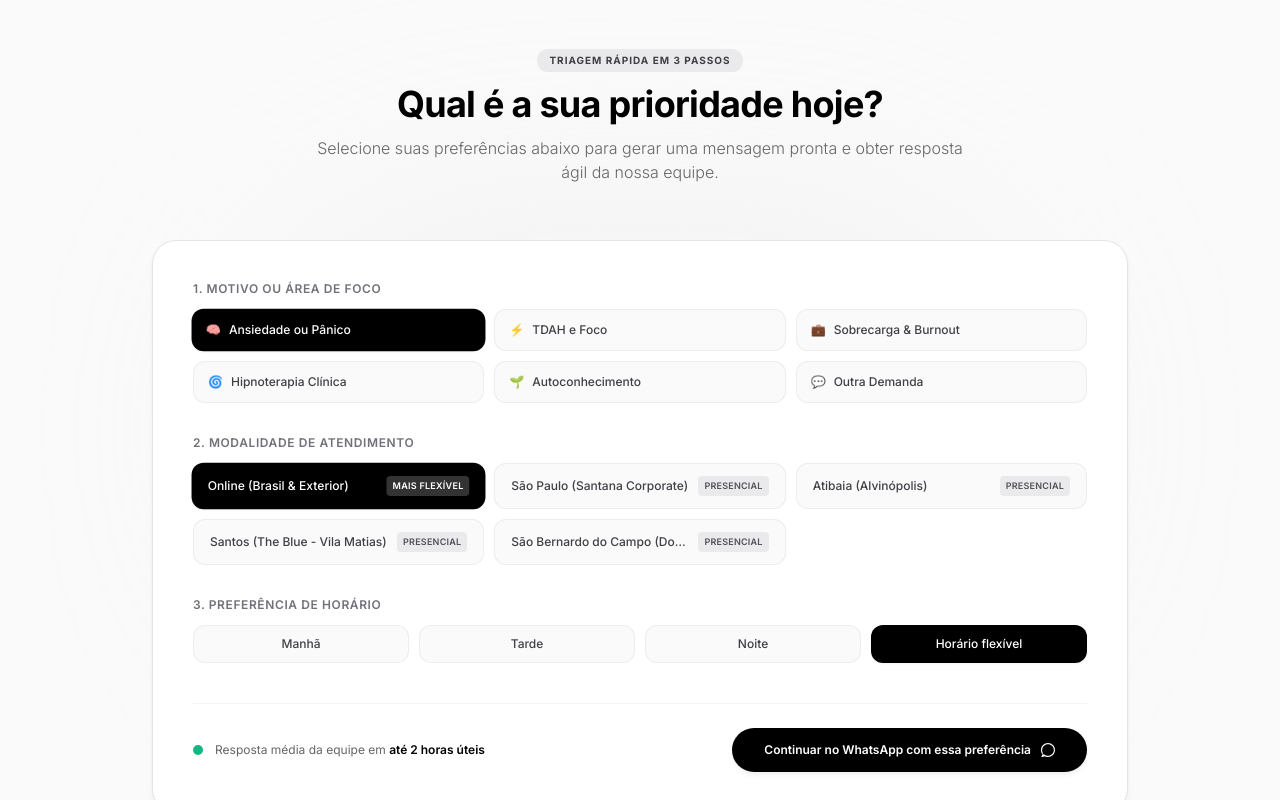
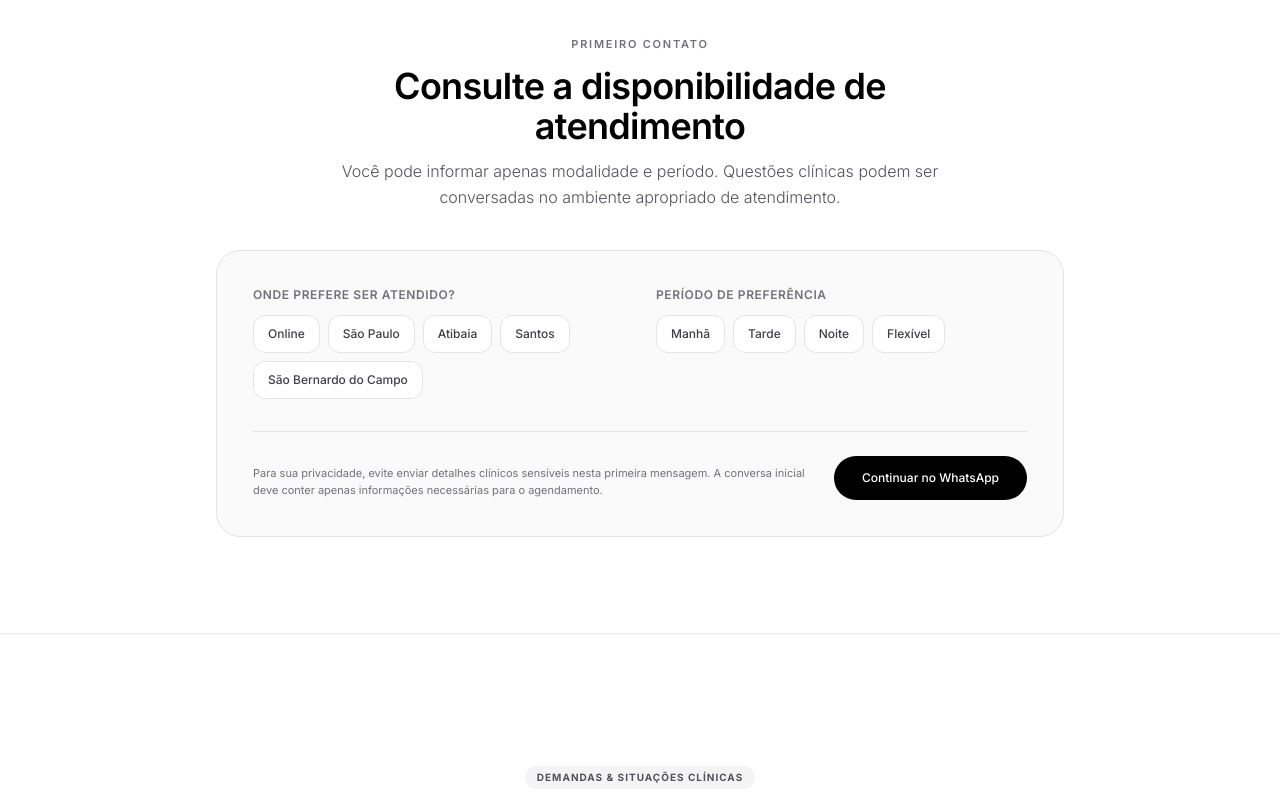
Before and after one commit to RennanLucas/cristiano-avila-site, a Next.js app: page / in a window 1280 px wide. Shown: the part 3240-4040 px from the top of the page. Built offline with nearby package versions, Linux system fonts and the light colour scheme.

Commit message:
fix: minimize health data in first-contact flow

```diff
--- a/src/components/QuickTriage.tsx
+++ b/src/components/QuickTriage.tsx
@@ -1,172 +1,80 @@
 "use client";
 
 import { useState } from "react";
-import { motion, AnimatePresence } from "framer-motion";
 import { buildWhatsAppLink } from "@/data/content";
-
-const GOALS = [
-  { id: "ansiedade", label: "Ansiedade ou Pânico", icon: "🧠" },
-  { id: "tdah", label: "TDAH e Foco", icon: "⚡" },
-  { id: "burnout", label: "Sobrecarga & Burnout", icon: "💼" },
-  { id: "hipnose", label: "Hipnoterapia Clínica", icon: "🌀" },
-  { id: "emocional", label: "Autoconhecimento", icon: "🌱" },
-  { id: "outro", label: "Outra Demanda", icon: "💬" },
-];
+import { FIRST_CONTACT_PRIVACY_NOTE } from "@/lib/site-policy";
 
 const LOCATIONS = [
-  { id: "online", label: "Online (Brasil & Exterior)", tag: "Mais flexível" },
-  { id: "sp", label: "São Paulo (Santana Corporate)", tag: "Presencial" },
-  { id: "atibaia", label: "Atibaia (Alvinópolis)", tag: "Presencial" },
-  { id: "santos", label: "Santos (The Blue - Vila Matias)", tag: "Presencial" },
-  { id: "sbc", label: "São Bernardo do Campo (Domo Business)", tag: "Presencial" },
+  { id: "online", label: "Online" },
+  { id: "sp", label: "São Paulo" },
+  { id: "atibaia", label: "Atibaia" },
+  { id: "santos", label: "Santos" },
+  { id: "sbc", label: "São Bernardo do Campo" },
 ];
 
 const PERIODS = [
   { id: "manha", label: "Manhã" },
   { id: "tarde", label: "Tarde" },
   { id: "noite", label: "Noite" },
-  { id: "qualquer", label: "Horário flexível" },
+  { id: "flexivel", label: "Flexível" },
 ];
 
 export default function QuickTriage() {
-  const [selectedGoal, setSelectedGoal] = useState(GOALS[0]);
-  const [selectedLocation, setSelectedLocation] = useState(LOCATIONS[0]);
-  const [selectedPeriod, setSelectedPeriod] = useState(PERIODS[3]);
+  const [selectedLocation, setSelectedLocation] = useState<string | null>(null);
+  const [selectedPeriod, setSelectedPeriod] = useState<string | null>(null);
 
-  const customMessage = `Olá, Dr. Cristiano! Estive em seu site e gostaria de agendar uma consulta.\n\n• Motivo principal: ${selectedGoal.label}\n• Modalidade: ${selectedLocation.label}\n• Período preferido: ${selectedPeriod.label}\n\nPoderia me informar sobre a disponibilidade de horários?`;
+  const location = LOCATIONS.find((item) => item.id === selectedLocation)?.label;
+  const period = PERIODS.find((item) => item.id === selectedPeriod)?.label;
 
-  const whatsappHref = buildWhatsAppLink(customMessage);
+  const details = [
+    location ? `Modalidade/local: ${location}` : null,
+    period ? `Período preferido: ${period}` : null,
+  ].filter(Boolean).join("\n");
+
+  const customMessage = `Olá, Dr. Cristiano. Gostaria de verificar a disponibilidade para uma primeira consulta.${details ? `\n\n${details}` : ""}`;
 
   return (
-    <section className="py-20 md:py-28 bg-[#FAFAFA] border-y border-zinc-200/70 relative overflow-hidden">
-      {/* Background subtle glow */}
-      <div className="absolute top-1/2 left-1/2 -translate-x-1/2 -translate-y-1/2 w-[700px] h-[350px] bg-zinc-200/40 blur-[120px] pointer-events-none rounded-full" />
-
-      <div className="max-w-5xl mx-auto px-6 relative z-10">
-        <div className="text-center max-w-2xl mx-auto mb-14">
-          <span className="inline-block px-3 py-1 rounded-full bg-zinc-200/70 text-[10px] font-bold tracking-widest text-zinc-700 uppercase mb-3">
-            Triagem Rápida em 3 Passos
-          </span>
-          <h2 className="text-3xl md:text-4xl font-bold tracking-tight text-black mb-3">
-            Qual é a sua prioridade hoje?
+    <section className="py-20 md:py-24 bg-white border-y border-zinc-200/70">
+      <div className="max-w-4xl mx-auto px-6">
+        <div className="text-center max-w-2xl mx-auto mb-10">
+          <span className="text-[11px] font-semibold tracking-[0.16em] text-zinc-500 uppercase">Primeiro contato</span>
+          <h2 className="text-3xl md:text-4xl font-semibold tracking-tight text-black mt-3 mb-3">
+            Consulte a disponibilidade de atendimento
           </h2>
-          <p className="text-textMuted text-base font-light">
-            Selecione suas preferências abaixo para gerar uma mensagem pronta e obter resposta ágil da nossa equipe.
+          <p className="text-zinc-600 text-base font-light leading-relaxed">
+            Você pode informar apenas modalidade e período. Questões clínicas podem ser conversadas no ambiente apropriado de atendimento.
           </p>
         </div>
 
-        {/* Card Interativo */}
-        <div className="bg-white rounded-3xl p-6 md:p-10 border border-zinc-200 shadow-apple">
-          {/* Passo 1: Motivo */}
-          <div className="mb-8">
-            <label className="block text-xs font-semibold uppercase tracking-wider text-zinc-500 mb-3">
-              1. Motivo ou área de foco
-            </label>
-            <div className="grid grid-cols-2 sm:grid-cols-3 gap-2.5">
-              {GOALS.map((goal) => {
-                const isSelected = selectedGoal.id === goal.id;
-                return (
-                  <button
-                    key={goal.id}
-                    type="button"
-                    onClick={() => setSelectedGoal(goal)}
-                    className={`flex items-center gap-2 px-3.5 py-3 rounded-xl text-left text-xs font-medium transition-all duration-150 ${
-                      isSelected
-                        ? "bg-black text-white shadow-sm scale-[1.01]"
-                        : "bg-zinc-50 text-zinc-700 hover:bg-zinc-100 border border-zinc-200/60"
-                    }`}
-                  >
-                    <span>{goal.icon}</span>
-                    <span className="truncate">{goal.label}</span>
+        <div className="bg-zinc-50 rounded-3xl p-6 md:p-9 border border-zinc-200">
+          <div className="grid md:grid-cols-2 gap-8">
+            <fieldset>
+              <legend className="text-xs font-semibold uppercase tracking-wider text-zinc-500 mb-3">Onde prefere ser atendido?</legend>
+              <div className="flex flex-wrap gap-2">
+                {LOCATIONS.map((loc) => (
+                  <button key={loc.id} type="button" onClick={() => setSelectedLocation(loc.id)} aria-pressed={selectedLocation === loc.id} className={`px-3.5 py-2.5 rounded-xl text-xs font-medium border transition-all ${selectedLocation === loc.id ? "bg-black text-white border-black" : "bg-white text-zinc-700 border-zinc-200 hover:border-zinc-400"}`}>
+                    {loc.label}
                   </button>
-                );
-              })}
-            </div>
+                ))}
+              </div>
+            </fieldset>
+
+            <fieldset>
+              <legend className="text-xs font-semibold uppercase tracking-wider text-zinc-500 mb-3">Período de preferência</legend>
+              <div className="flex flex-wrap gap-2">
+                {PERIODS.map((periodItem) => (
+                  <button key={periodItem.id} type="button" onClick={() => setSelectedPeriod(periodItem.id)} aria-pressed={selectedPeriod === periodItem.id} className={`px-3.5 py-2.5 rounded-xl text-xs font-medium border transition-all ${selectedPeriod === periodItem.id ? "bg-black text-white border-black" : "bg-white text-zinc-700 border-zinc-200 hover:border-zinc-400"}`}>
+                    {periodItem.label}
+                  </button>
+                ))}
+              </div>
+            </fieldset>
           </div>
 
-          {/* Passo 2: Modalidade */}
-          <div className="mb-8">
-            <label className="block text-xs font-semibold uppercase tracking-wider text-zinc-500 mb-3">
-              2. Modalidade de atendimento
-            </label>
-            <div className="grid grid-cols-1 sm:grid-cols-2 lg:grid-cols-3 gap-2.5">
-              {LOCATIONS.map((loc) => {
-                const isSelected = selectedLocation.id === loc.id;
-                return (
-                  <button
-                    key={loc.id}
-                    type="button"
-                    onClick={() => setSelectedLocation(loc)}
-                    className={`flex items-center justify-between px-4 py-3 rounded-xl text-left text-xs font-medium transition-all duration-150 ${
-                      isSelected
-                        ? "bg-black text-white shadow-sm scale-[1.01]"
-                        : "bg-zinc-50 text-zinc-700 hover:bg-zinc-100 border border-zinc-200/60"
-                    }`}
-                  >
-                    <span className="truncate">{loc.label}</span>
-                    <span
-                      className={`text-[9px] uppercase px-1.5 py-0.5 rounded tracking-wide font-semibold ml-2 shrink-0 ${
-                        isSelected
-                          ? "bg-white/20 text-white"
-                          : "bg-zinc-200/70 text-zinc-600"
-                      }`}
-                    >
-                      {loc.tag}
-                    </span>
-                  </button>
-                );
-              })}
-            </div>
-          </div>
-
-          {/* Passo 3: Período */}
-          <div className="mb-10">
-            <label className="block text-xs font-semibold uppercase tracking-wider text-zinc-500 mb-3">
-              3. Preferência de horário
-            </label>
-            <div className="grid grid-cols-2 sm:grid-cols-4 gap-2.5">
-              {PERIODS.map((period) => {
-                const isSelected = selectedPeriod.id === period.id;
-                return (
-                  <button
-                    key={period.id}
-                    type="button"
-                    onClick={() => setSelectedPeriod(period)}
-                    className={`px-4 py-2.5 rounded-xl text-center text-xs font-medium transition-all duration-150 ${
-                      isSelected
-                        ? "bg-black text-white shadow-sm"
-                        : "bg-zinc-50 text-zinc-700 hover:bg-zinc-100 border border-zinc-200/60"
-                    }`}
-                  >
-                    {period.label}
-                  </button>
-                );
-              })}
-            </div>
-          </div>
-
-          {/* Ação final e CTA */}
-          <div className="pt-6 border-t border-zinc-100 flex flex-col md:flex-row items-center justify-between gap-5">
-            <div className="flex items-center gap-3 text-xs text-textMuted">
-              <span className="flex h-2.5 w-2.5 relative shrink-0">
-                <span className="animate-ping absolute inline-flex h-full w-full rounded-full bg-emerald-400 opacity-75" />
-                <span className="relative inline-flex rounded-full h-2.5 w-2.5 bg-emerald-500" />
-              </span>
-              <span>
-                Resposta média da equipe em <strong className="text-black font-semibold">até 2 horas úteis</strong>
-              </span>
-            </div>
-
-            <a
-              href={whatsappHref}
-              target="_blank"
-              rel="noopener noreferrer"
-              className="w-full md:w-auto inline-flex items-center justify-center gap-2.5 px-8 py-3.5 rounded-full bg-black text-white text-xs font-semibold hover:bg-zinc-800 transition-all shadow-apple active:scale-[0.98]"
-            >
-              <span>Continuar no WhatsApp com essa preferência</span>
-              <svg className="w-3.5 h-3.5 fill-current" viewBox="0 0 24 24">
-                <path d="M12 0C5.373 0 0 5.373 0 12c0 2.625.846 5.059 2.284 7.034L.789 23.492a.75.75 0 00.913.913l4.458-1.495A11.952 11.952 0 0012 24c6.627 0 12-5.373 12-12S18.627 0 12 0zm0 22c-2.387 0-4.675-.839-6.481-2.373l-.388-.322-2.65.889.889-2.65-.322-.388A9.96 9.96 0 012 12C2 6.477 6.477 2 12 2s10 4.477 10 10-4.477 10-10 10z" />
-              </svg>
+          <div className="mt-8 pt-6 border-t border-zinc-200 flex flex-col md:flex-row md:items-end justify-between gap-5">
+            <p className="text-[11px] leading-relaxed text-zinc-500 max-w-xl">{FIRST_CONTACT_PRIVACY_NOTE}</p>
+            <a href={buildWhatsAppLink(customMessage)} target="_blank" rel="noopener noreferrer" className="btn-primary shrink-0 text-xs py-3.5 px-7 text-center">
+              Continuar no WhatsApp
             </a>
           </div>
         </div>
```
